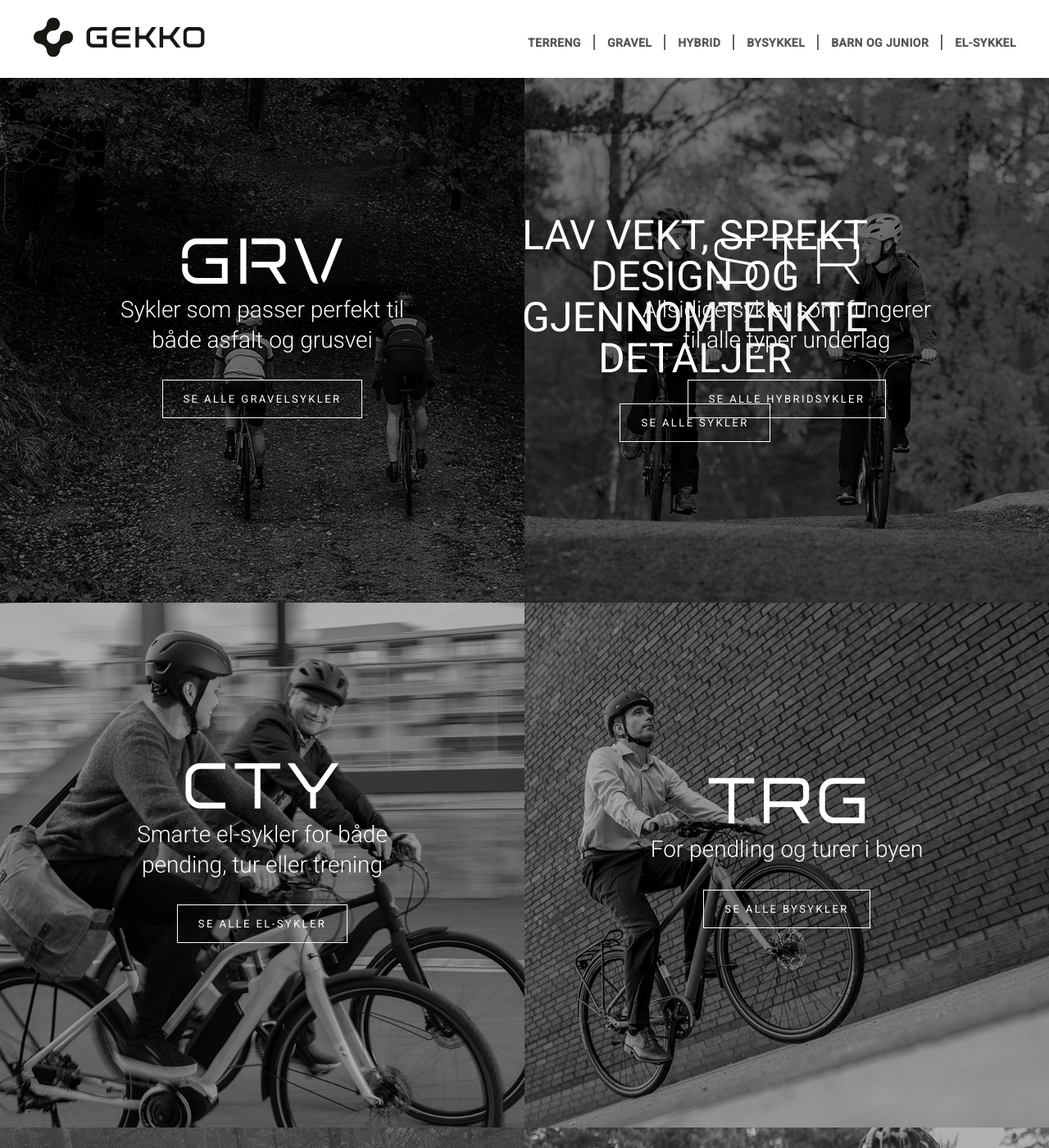
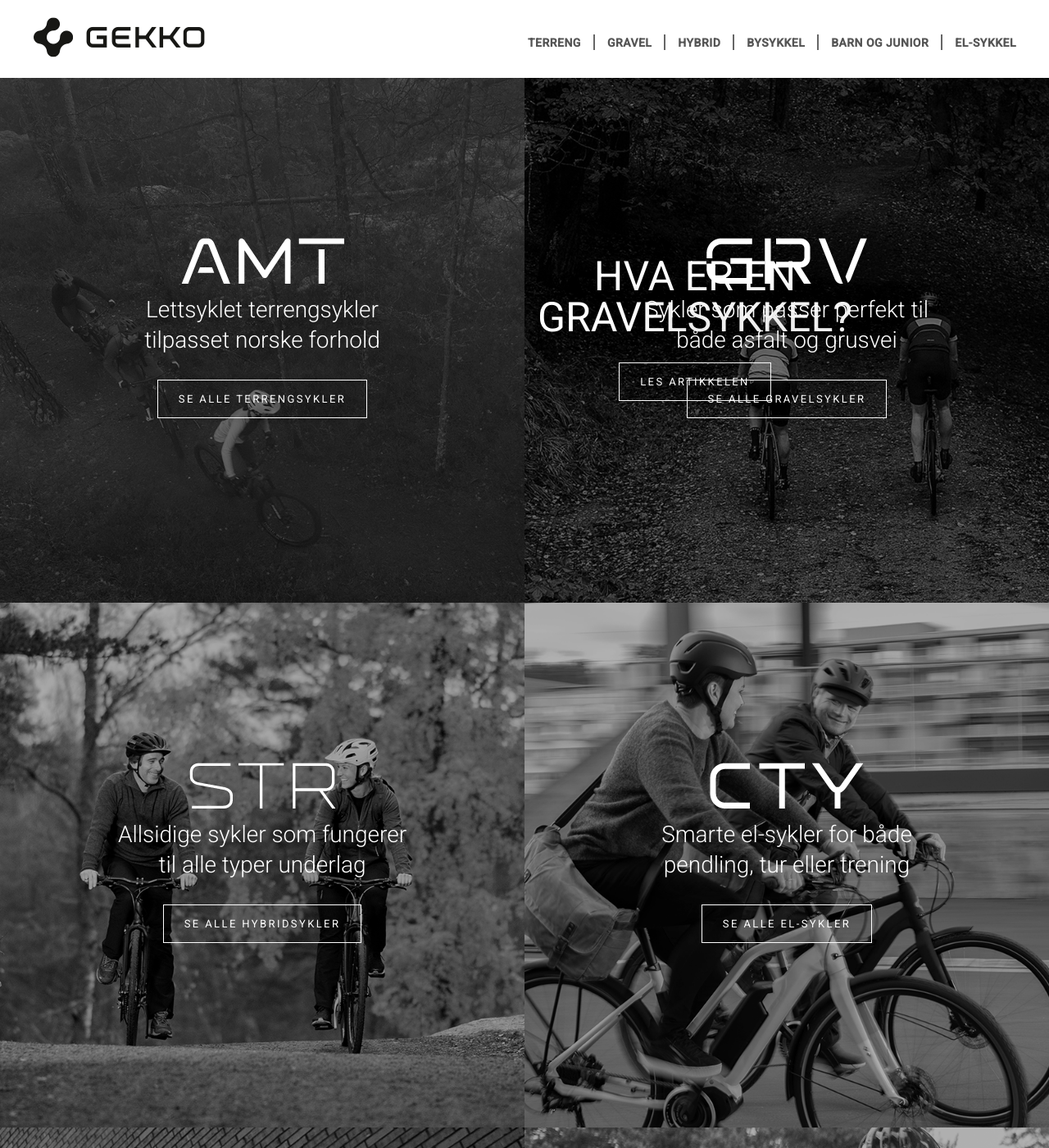
Before and after one commit to gekkobikes/gekkobikes.github.io, a Jekyll site: the page built from index.md, in a window 1280 px wide and 1400 px high. Shown: the whole window at 82% size. Built offline with Jekyll 4.4.1, drawn with Linux system fonts in a browser that asks for light colours; some of the changed text lies outside the part shown.

Commit message:
Update index.md

```diff
--- a/index.md
+++ b/index.md
@@ -10,21 +10,28 @@ carousel:
     textPosition: right
 
 carousel:
--   name: Lav vekt, sprekt design og gjennomtenkte detaljer
-    imageFileName: gekko-terreng-stianogjoline.png
-    linkText: Se alle sykler
-    linkUrl: https://www.sport1.no/gekko/
+-   name: Velg riktig el-sykkel
+    imageFileName: gekko-elsykler-kentoghege.png
+    linkText: Les artikkelen
+    linkUrl: https://www.sport1.no/inspirasjon/sykkel/velg-riktig-elsykkel
     textPosition: right
 
 carousel:
--   name: Lav vekt, sprekt design og gjennomtenkte detaljer
-    imageFileName: gekko-terreng-stianogjoline.png
-    linkText: Se alle sykler
-    linkUrl: https://www.sport1.no/gekko/
+-   name: Hva er en gravelsykkel?
+    imageFileName: gekko-gravel-sittende.png
+    linkText: Les artikkelen
+    linkUrl: https://www.sport1.no/inspirasjon/sykkel/gravelbike-blandeveissykkel
     textPosition: right
 
 # FORSIDE BLOKKER 50% BREDDE
 halfwidth:
+-   name: AMT
+    logoFileName: GK_CategoryLogo_AMT_White_RGB_72dpi.png
+    intro: Lettsyklet terrengsykler tilpasset norske forhold
+    imageFileName: 50-gekko-atm-trepaasti.png
+    linkText: Se alle terrengsykler
+    linkUrl: https://www.sport1.no/varemerker/gekko/?a=c89ca348-1eb5-4a46-a253-731fe22b8465
+
 -   name: GRV
     logoFileName: GK_CategoryLogo_GRV_White_RGB_72dpi.png
     intro: Sykler som passer perfekt til både asfalt og grusvei
@@ -41,7 +48,7 @@ halfwidth:
 
 -   name: CTY
     logoFileName: GK_CategoryLogo_CTY_White_RGB_72dpi.png
-    intro: Smarte el-sykler for både pending, tur eller trening
+    intro: Smarte el-sykler for både pendling, tur eller trening
     imageFileName: 50-gekko-elsykler.png
     linkText: Se alle el-sykler
     linkUrl: https://www.sport1.no/varemerker/gekko/?a=599fc3f6-83c7-49d3-a6ce-afe66720b86f
@@ -52,13 +59,6 @@ halfwidth:
     imageFileName: 50-gekko-bysykkel-mork.png
     linkText: Se alle bysykler
     linkUrl: https://www.sport1.no/varemerker/gekko/?a=7b221a9f-029c-4293-a7d4-de5e54260026
-
--   name: AMT
-    logoFileName: GK_CategoryLogo_AMT_White_RGB_72dpi.png
-    intro: Lettsyklet terrengsykler tilpasset norske forhold
-    imageFileName: 50-gekko-atm-trepaasti.png
-    linkText: Se alle terrengsykler
-    linkUrl: https://www.sport1.no/varemerker/gekko/?a=c89ca348-1eb5-4a46-a253-731fe22b8465
 
 -   name: MTN JR
     logoFileName: GK_CategoryLogo_MTN-JR_White_RGB_72dpi.png
```
